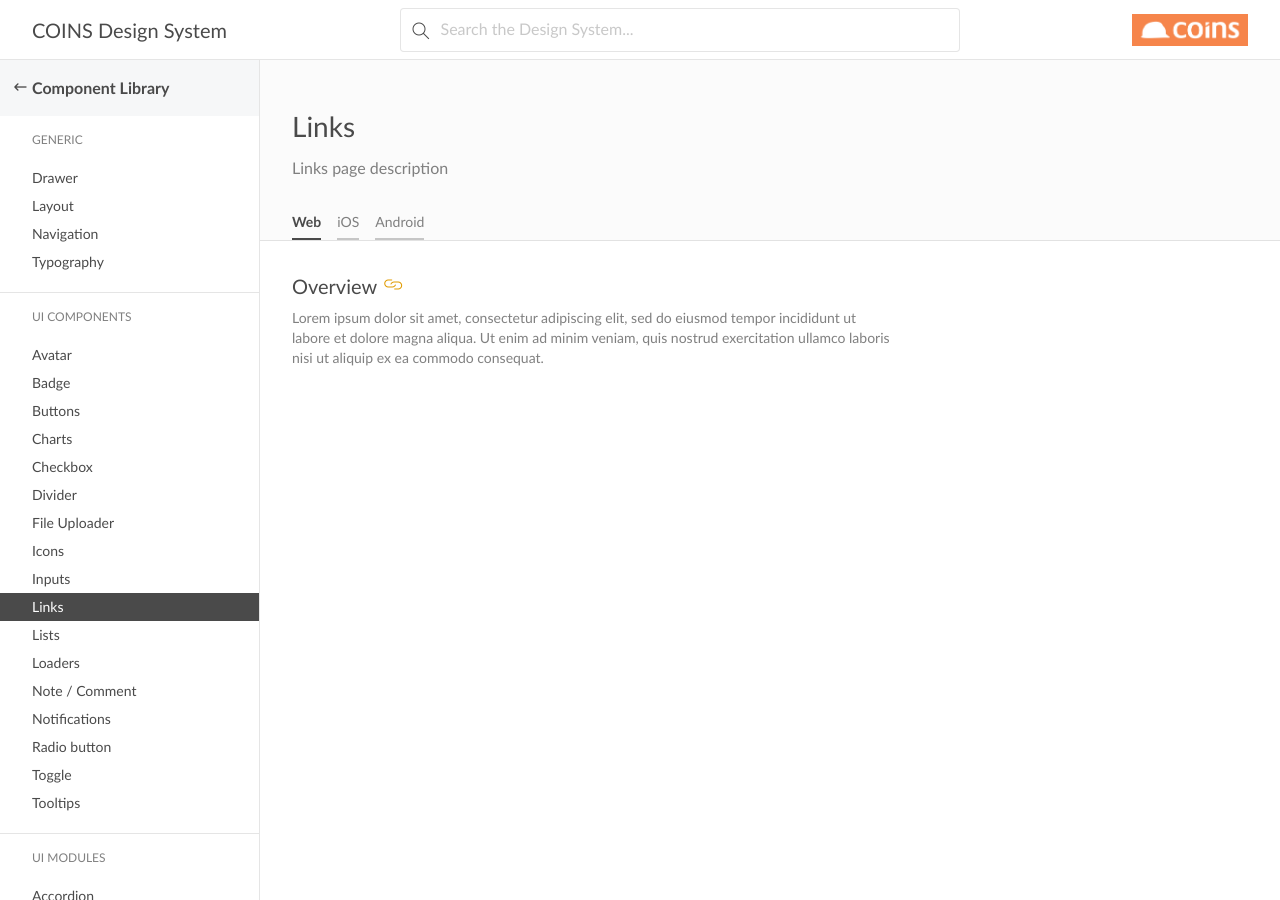
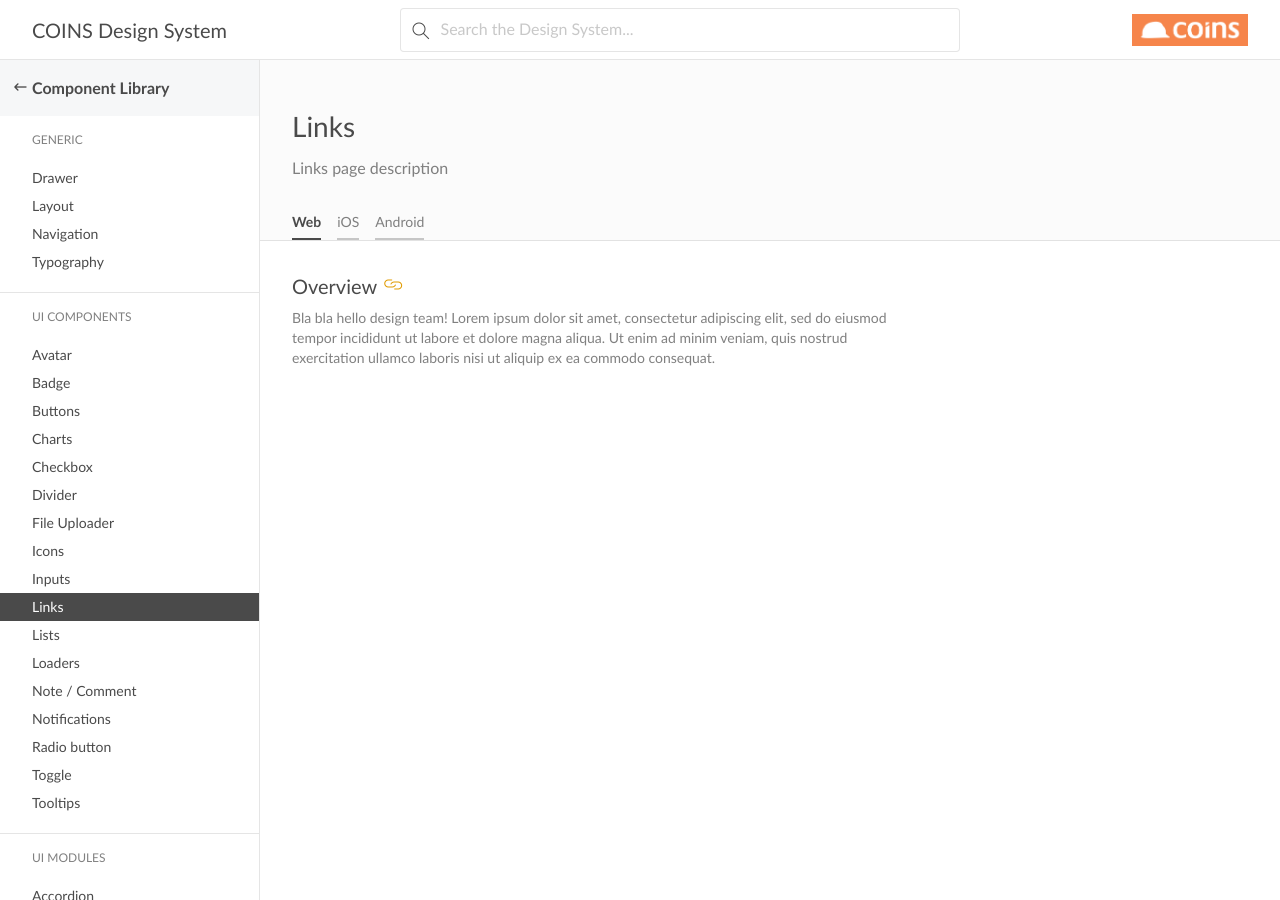
Before and after one commit to COINS-Naz/coins-design-system, a Jekyll site: the page built from _posts/component-library/ui-components/2021-04-22-links.md, in a window 1280 px wide. Built offline with Jekyll 4.4.1, drawn with Linux system fonts in a browser that asks for light colours; nearby versions of some CDN libraries; some web fonts are replaced.

Commit message:
Update 2021-04-22-links.md

```diff
--- a/_posts/component-library/ui-components/2021-04-22-links.md
+++ b/_posts/component-library/ui-components/2021-04-22-links.md
@@ -11,7 +11,7 @@ permalink: /components/links/
 {% include tab.html tab="web" %}
 
 ## Overview
-
+Bla bla hello design team!
 Lorem ipsum dolor sit amet, consectetur adipiscing elit, sed do eiusmod tempor incididunt ut labore et dolore magna aliqua. Ut enim ad minim veniam, quis nostrud exercitation ullamco laboris nisi ut aliquip ex ea commodo consequat.
 
 {% include end-tab.html %}
```
